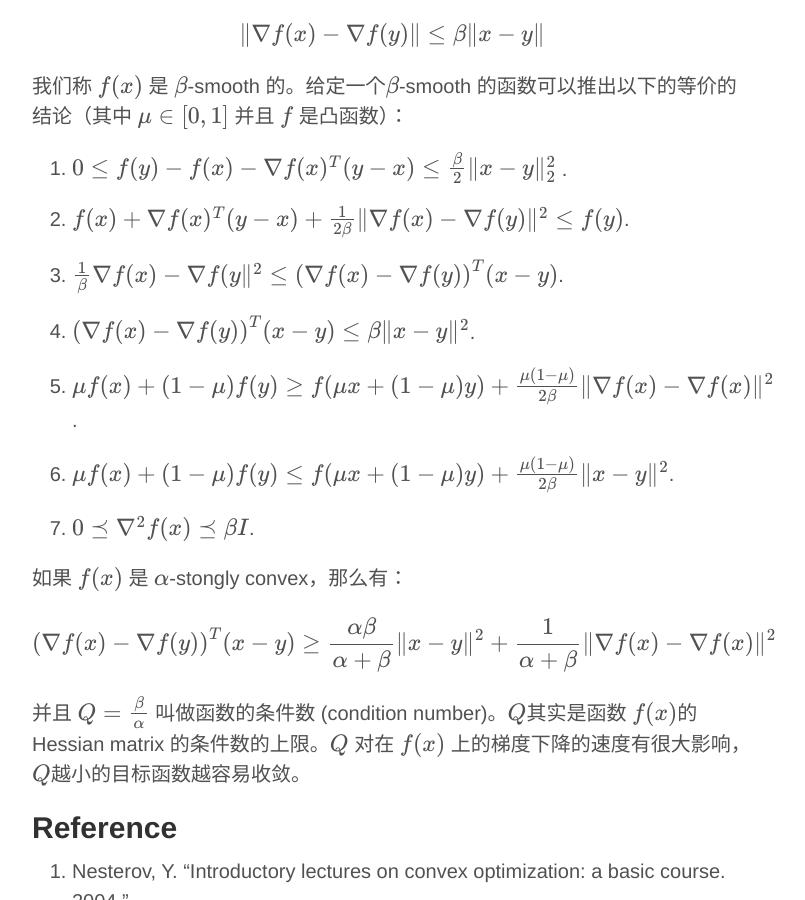
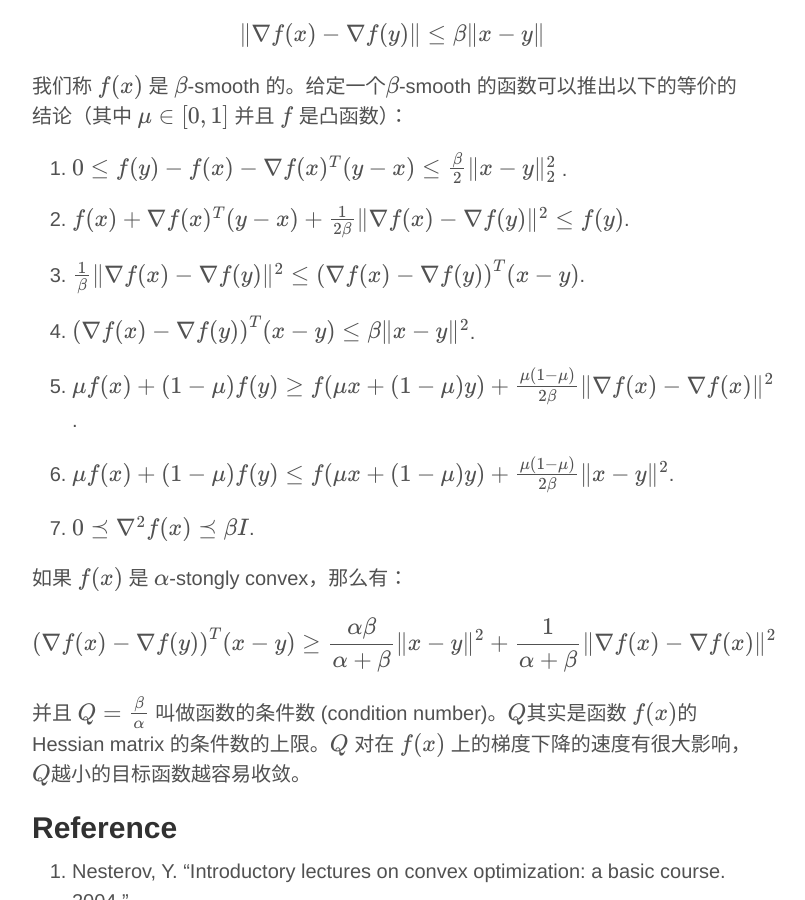
Before and after one commit to bjsc/cswhjiang.github.io, a Jekyll site: the page built from _posts/2015-04-08-strong-convexity-and-smoothness.md, in a window 1280 px wide and 900 px high, scrolled down 1522 px. Shown: the whole window, without its empty margins (248-1053 px from the left). Built offline with Jekyll 4.4.1, drawn with Linux system fonts in a browser that asks for light colours; formulas are drawn with MathJax 3; comment, search, counter and statistics services are not loaded.

```diff
--- a/_posts/2015-04-08-strong-convexity-and-smoothness.md
+++ b/_posts/2015-04-08-strong-convexity-and-smoothness.md
@@ -57,7 +57,7 @@ $$ \|\nabla f(x) - \nabla f(y)\| \leq \beta \|x -y\|$$
 
 2. $$ f(x) + \nabla f(x)^T (y-x) + \frac{1}{2\beta}\|\nabla f(x) - \nabla f(y)\|^2 \leq f(y)$$.
 
-3. $$\frac{1}{\beta} \nabla f(x) - \nabla f(y\|^2 \leq \left(\nabla f(x) - \nabla f(y)\right)^T(x-y)$$.
+3. $$\frac{1}{\beta}  \|\nabla f(x) - \nabla f(y)\|^2 \leq \left(\nabla f(x) - \nabla f(y)\right)^T(x-y)$$.
 
 4. $$\left(\nabla f(x) - \nabla f(y)\right)^T(x-y) \leq \beta \|x-y\|^2$$.
 
```
